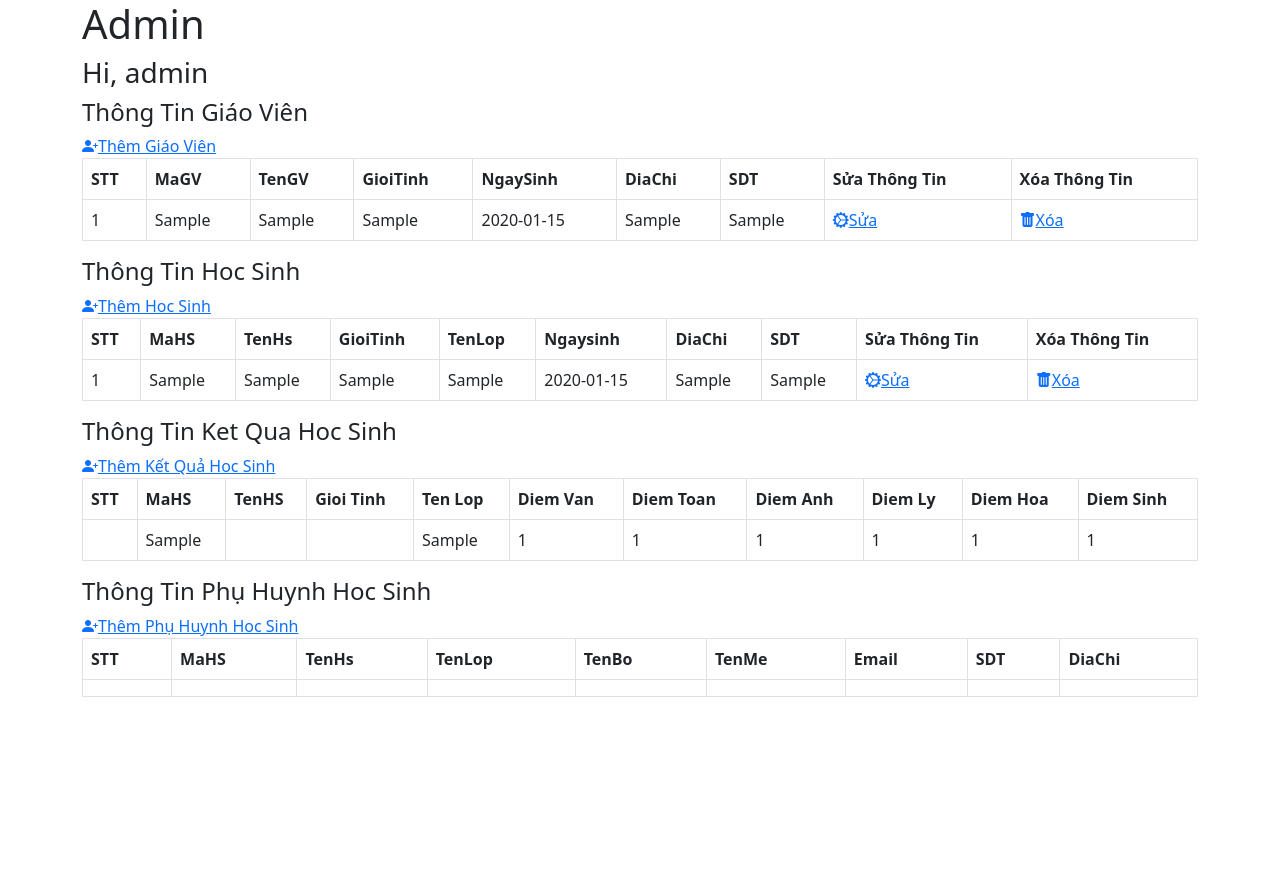
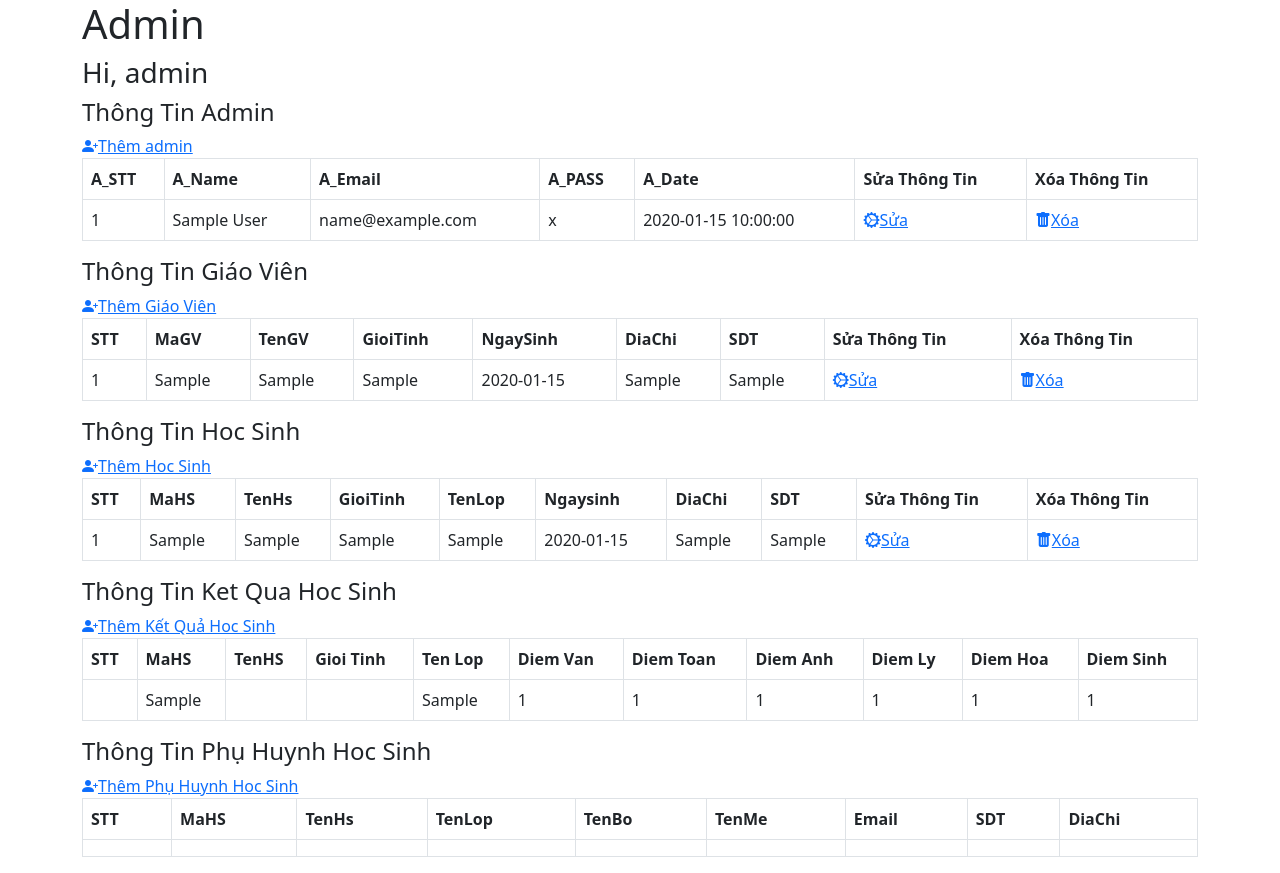
Before and after one commit to khiemcoNY/BTL_CongNgheWeb, a PHP site: page /admin.php in a window 1280 px wide. Before the commit the page ends 697 px from the top, so only its background shows below. Run offline with PHP 8.4, Linux system fonts and the light colour scheme; tables that the repository leaves empty or names only in its code hold one stand-in row (values such as "Sample post"); data that the repository does not hold is empty; some libraries are stand-ins or nearby versions.

Commit message:
tao bang admin

```diff
--- a/De10_QuanLyHocSinhTruongHoc/src/admin.php
+++ b/De10_QuanLyHocSinhTruongHoc/src/admin.php
@@ -16,6 +16,56 @@
     <div class="container">
         <h1>Admin </h1>
         <h3>Hi, <?php echo "admin" ?></h3>
+        <div class="row">
+            <div class="col-md-12">
+
+                <div class="Admin">
+                    <h4>Thông Tin Admin</h4>
+                    <a href=""><i class="bi bi-person-plus-fill"></i>Thêm admin</a>
+                    <div class="table-responsive" id="employee_table">
+                        <table class="table table-bordered">
+
+                            <tr>
+                                <th width="">A_STT</th>
+                                <th width="">A_Name</th>
+                                <th width="">A_Email</th>
+                                <th width="">A_PASS</th>
+                                <th width="">A_Date</th>
+                                <th width="">Sửa Thông Tin</th>
+                                <th width="">Xóa Thông Tin</th>
+                            </tr>
+                            <?php
+                            include('connect.php');
+                            $sql = "SELECT * FROM ADMIN";
+                            $result = mysqli_query($conn, $sql);
+
+                            while ($row = mysqli_fetch_array($result)) {
+                            ?>
+                                <tr>
+                                    <td><?php echo $row["A_STT"]; ?></td>
+                                    <td><?php echo $row["A_Name"]; ?></td>
+                                    <td><?php echo $row["A_Email"]; ?></td>
+                                    <td><?php echo $row["A_PASS"]; ?></td>
+                                    <td><?php echo $row["A_Date"]; ?></td>
+
+                                    <td><a href=""><i class="bi bi-gear-wide-connected"></i>Sửa</a></td>
+                                    <td><a href=""><i class="bi bi-trash-fill"></i>Xóa</a></td>
+
+
+                                </tr>
+                            <?php
+                            }
+                            mysqli_close($conn);
+                            ?>
+                        </table>
+                    </div>
+                </div>
+
+
+
+
+            </div>
+        </div>
         <div class="row">
             <div class="col-md-12">
 
```
